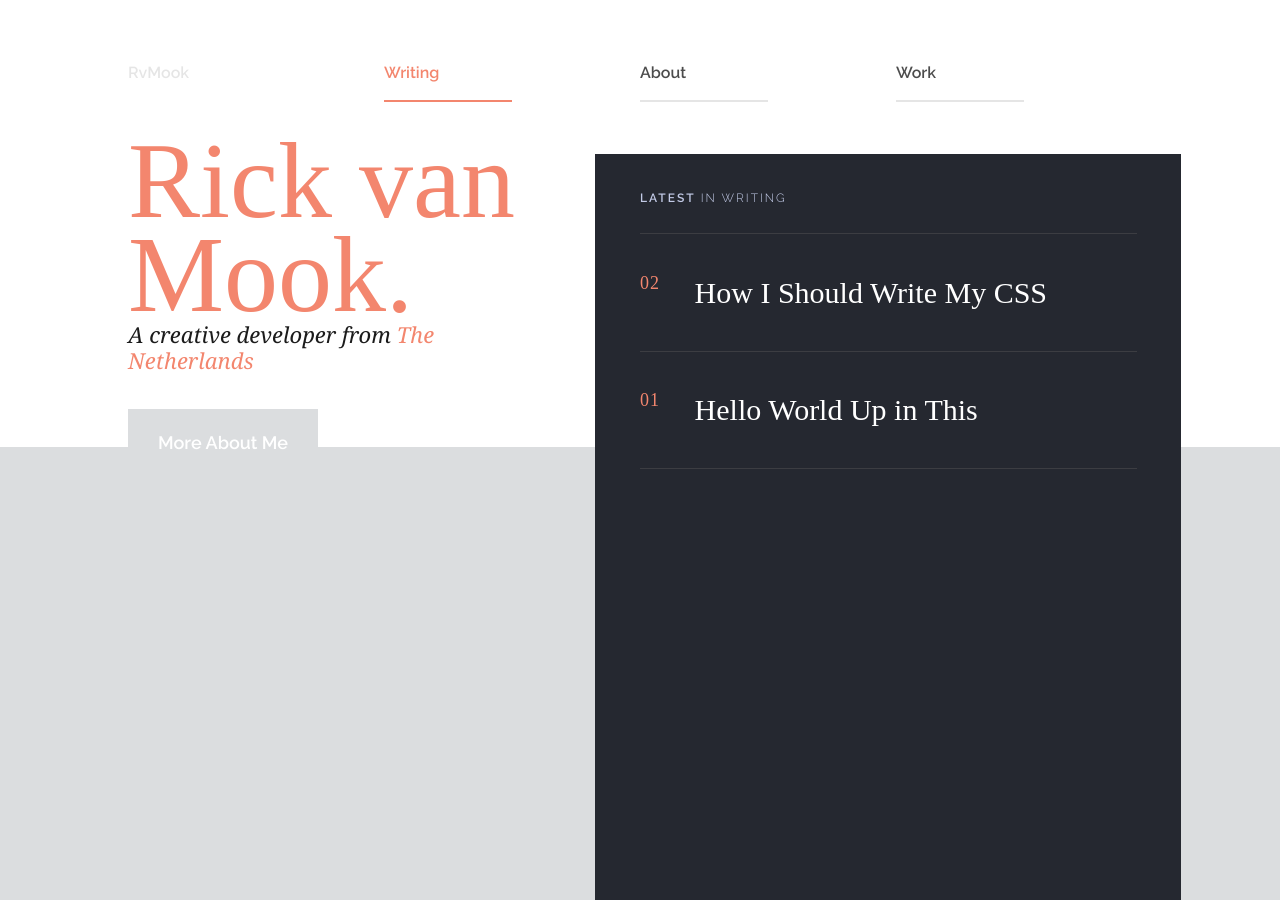
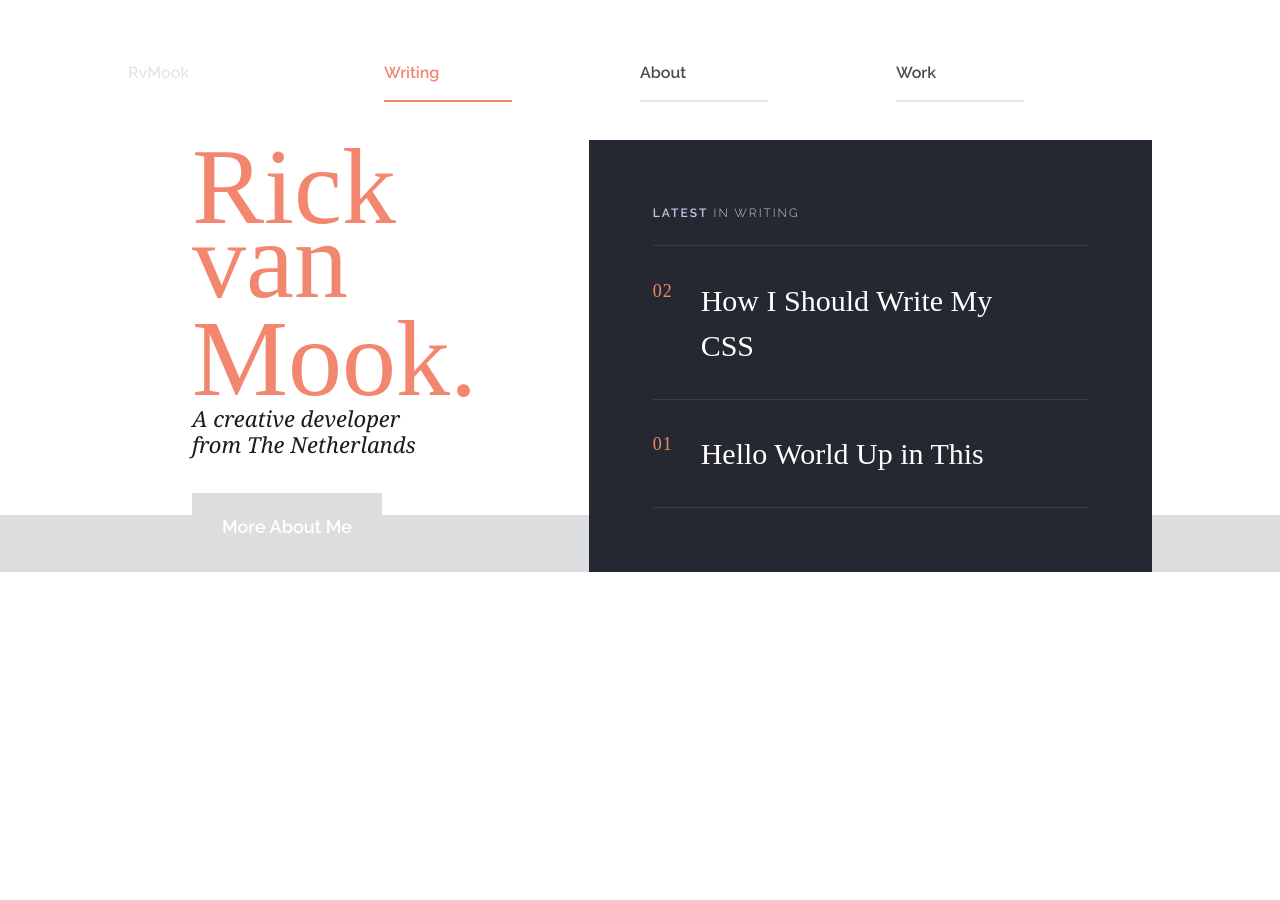
Before and after one commit to rickvanmook/rickvanmook.github.io, a Jekyll site: the page built from index.html, in a window 1280 px wide. Built offline with Jekyll 4.4.1, drawn with Linux system fonts in a browser that asks for light colours; some web fonts are replaced.

Commit message:
Improved home styling

```diff
--- a/_sass/_home.scss
+++ b/_sass/_home.scss
@@ -1,175 +1,177 @@
-.home {
+.home__wrapper {
 
-	.wrapper {
+	/* Display & Box Model */
+	width: 100%;
+	min-height: 100%;
 
-		height: 100%;
-		background-color: $dark-bg;
+	@include mq(is-medium) {
 
-
-		@include mq(is-small) {
-
-
-			background-color: $light-bg;
-		}
-
-		&:before {
-
-			content: "";
-			width: 90%;
-			background: $dark-bg;
-			height: 100%;
-			position: absolute;
-			top: 0;
-			left: 0;
-			right: 0;
-			margin: 0 auto;
-		}
+		/* Display & Box Model */
+		display: table;
 	}
 }
 
-.home__wrapper {
+.home__gutter {
 
-	position: relative;
-	min-height: 100%;
+	/* Display & Box Model */
+	display: none;
+
+	@include mq(is-medium) {
+
+		/* Positioning */
+
+		position: relative;
+		/* Display & Box Model */
+		display: table-cell;
+		width: 10%;
+
+		/* Appearance */
+		background-color: $light-bg;
+	}
 }
 
-.home__header-wrapper {
+.home__title {
 
-	width: 100%;
+	/* Positioning */
+	position: relative;
+
+	/* Display & Box Model */
+	display: block;
+	min-height: 450px;
+	padding: 0 5%;
+
+	/* Appearance */
+	vertical-align: top;
 	background-color: $light-bg;
 
 	@include mq(is-medium) {
 
-		height: 100%;
-		position: fixed;
+		/* Display & Box Model */
+		display: table-cell;
+		width: 36%;
 	}
 }
 
-.home__header {
+.home__title:before, .home__gutter:before {
 
+	/* Positioning */
+	position: absolute;
+	left: 0;
+	top: 0;
+
+	/* Display & Box Model */
+	display: block;
+	width: 100%;
+	height: 375px;
+
+	/* Appearance */
+	background: $white;
+
+	/* Other */
+	content: "";
+}
+
+.home__title__name {
+
+	/* Positioning */
 	position: relative;
 
-	width: 100%;
-	background-color: #fff;
+	/* Appearance */
+	color: $primary;
 
-	&:before {
-
-		position: absolute;
-		left: 0;
-		bottom: 0;
-		content: '';
-		width: 100%;
-		height: 64px;
-		background: #dbdddf;
-	}
-
-}
-
-.home__header__labels {
-
-	width: 90%;
-	margin: 0 auto;
-	padding-bottom: 70px;
-
-	@include mq(is-medium) {
-		width: 36.5%;
-		max-width: 420px;
-		margin-left: 10%;
-		padding-right: 20px;
-	}
-}
-
-.home__header__title {
-
-	color: $primary;
+	/* Copy */
 	font-size: 108px;
 	font-family: $font-serif;
 	line-height: 0.87;
 }
 
-.home__header__subtitle {
+.home__title__name__br {
 
-	color: $copy-home-sub-title;
+	/* Display & Box Model */
+	display: block;
+	margin-top: -20px;
+	margin-bottom: 4px;
+}
+
+.home__title__label {
+
+	/* Positioning */
+	position: relative;
+
+	/* Copy */
 	font-family: $font-alt;
 	font-size: 22px;
+	font-style: italic;
 	line-height: 1.18;
-	font-style: italic;
+
+	/* Appearance */
+	color: $copy-home-sub-title;
 }
 
-.home__header__cta {
+.home__title__cta {
 
-	display: inline-block;
-	background-color: #dbdddf;
-	color: #fff;
-	padding: 20px 30px;
+	/* Positioning */
 	position: relative;
 	top: 35px;
 
+	/* Display & Box Model */
+	display: inline-block;
+	padding: 20px 30px;
 
+	/* Copy */
 	font-size: 18px;
 	font-family: $font-sans;
 	font-weight: 600;
-}
 
-
-
-.home__writing {
-
-	width: 100%;
-	background: $light-bg;
+	/* Appearance */
+	background-color: $light-bg;
+	color: $white;
 }
 
 .home__writing__label {
 
+	/* Display & Box Model */
+	padding-bottom: 5.37%;
+
+	/* Copy */
 	font-weight: normal;
-	padding-bottom: 5.37%;
-	color: $copy-alt;
 	font-size: 12px;
 	font-family: $font-sans;
 	text-transform: uppercase;
 	letter-spacing: 2px;
+
+	/* Appearance */
+	color: $copy-alt;
 	border-bottom: 1px solid $dark-bg-border;
+}
 
-	@include mq(is-medium) {
-		padding-top: 7%;
-	}
+.home__writing {
+
+	/* Display & Box Model */
+	display: table-cell;
+	width: 44%;
+	padding: 5%;
+
+	/* Appearance */
+	color: $white;
+	background-color: $dark-bg;
+	vertical-align: top;
 }
 
 .home__writing-inner {
 
+	/* Positioning */
 	position: relative;
+
+	/* Display & Box Model */
 	width: 100%;
-	padding: 5%;
-	color: $white;
-	background-color: $dark-bg;
 
 	@include mq(is-small) {
 
+		/* Display & Box Model */
 		width: 90%;
 		padding: 3.5%;
 		margin: 0 auto;
-	}
-
-	@include mq(is-medium) {
-
-		position: absolute;
-		min-height: 100%;
-		top: 0;
-		padding-top: $header-height + 20px;
-
-		left: 46.5%;
-		width: 45.8%;
-
-		&:before {
-			content: "";
-			position: absolute;
-			top: 0;
-			width: 100%;
-			left: 0;
-			right: 0;
-			height: $header-height + 20px;
-			background:$white;
-		}
 	}
 }
 
@@ -177,30 +179,43 @@
 
 	a {
 
+		/* Display & Box Model */
 		display: table;
 		width: 100%;
+		padding: 7.16% 0;
+
+		/* Appearance */
 		border-bottom: 1px solid $dark-bg-border;
-		padding: 7.16% 0;
 	}
 
 	&__number {
 
+		/* Display & Box Model */
 		display: table-cell;
 		vertical-align: top;
 		width: 11%;
+
+		/* Copy */
 		font-family: $font-serif;
 		font-size: 18px;
 		letter-spacing: 1px;
+
+		/* Appearance */
 		color: $primary;
 	}
 
 	&__title {
 
+		/* Display & Box Model */
 		display: table-cell;
-		vertical-align: top;
 		padding-right: 11%;
-		color: $white;
+
+		/* Copy */
 		font-family: $font-serif;
 		font-size: 30px;
+
+		/* Appearance */
+		color: $white;
+		vertical-align: top;
 	}
 }
--- a/_sass/_variables.scss
+++ b/_sass/_variables.scss
@@ -18,7 +18,7 @@
 $copy-home-sub-title: #1b1b1b;
 $copy-alt: #c2cae6;
 
-$header-height: 134px;
+$header-height: 140px;
 
 $font-serif: 'Adamina', serif;
 $font-sans: 'Raleway', sans-serif;
--- a/index.html
+++ b/index.html
@@ -3,17 +3,14 @@
 class: home
 ---
 
-<div class="home__header-wrapper">
-  <div class="home__header">
-    <div class="home__header__labels">
-      <h1 class="home__header__title">Rick van Mook.</h1>
-      <h2 class="home__header__subtitle">A creative developer from <a href="https://www.google.com/maps/place/Raamsdonksveer,+Netherlands" target="_blank">The Netherlands</a></h2>
-      <a class="home__header__cta" href="/about/">More About Me</a>
-    </div>
-  </div>
+<div class="home__wrapper">
+  <div class="home__gutter"></div>
+  <div class="home__title">
+      <h1 class="home__title__name">Rick <span class="home__title__name__br">van</span> Mook.</h1>
+      <h2 class="home__title__label">A creative developer<br>from The Netherlands</h2>
+      <a class="home__title__cta" href="/about/">More About Me</a>
   </div>
   <div class="home__writing">
-  <div class="home__writing-inner">
     <h3 class="home__writing__label"><b>Latest</b> in Writing</h3>
     <ul>
     {% for post in site.posts %}
@@ -26,4 +23,5 @@
     {% endfor %}
     </ul>
   </div>
+  <div class="home__gutter"></div>
 </div>
```
Lines whose indentation alone changed are shown as unchanged.
